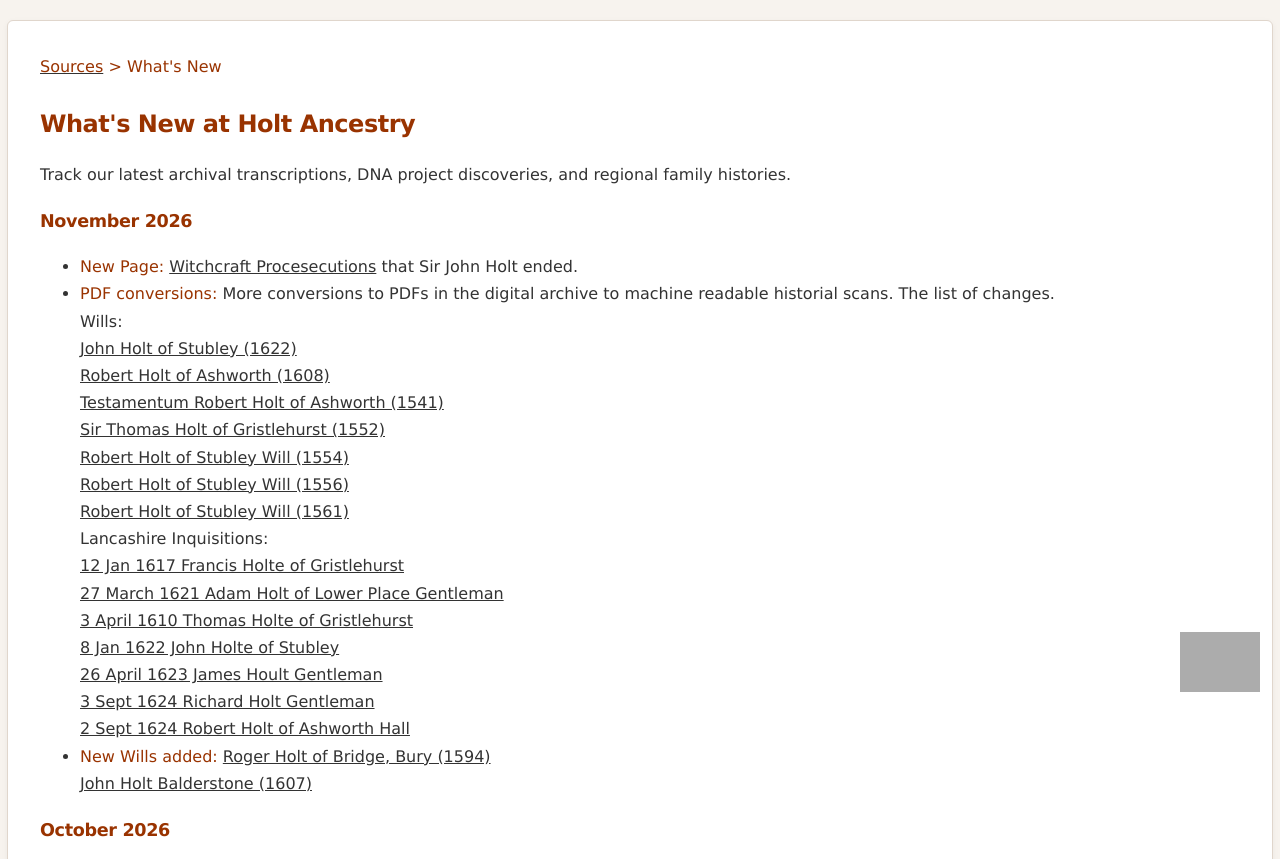
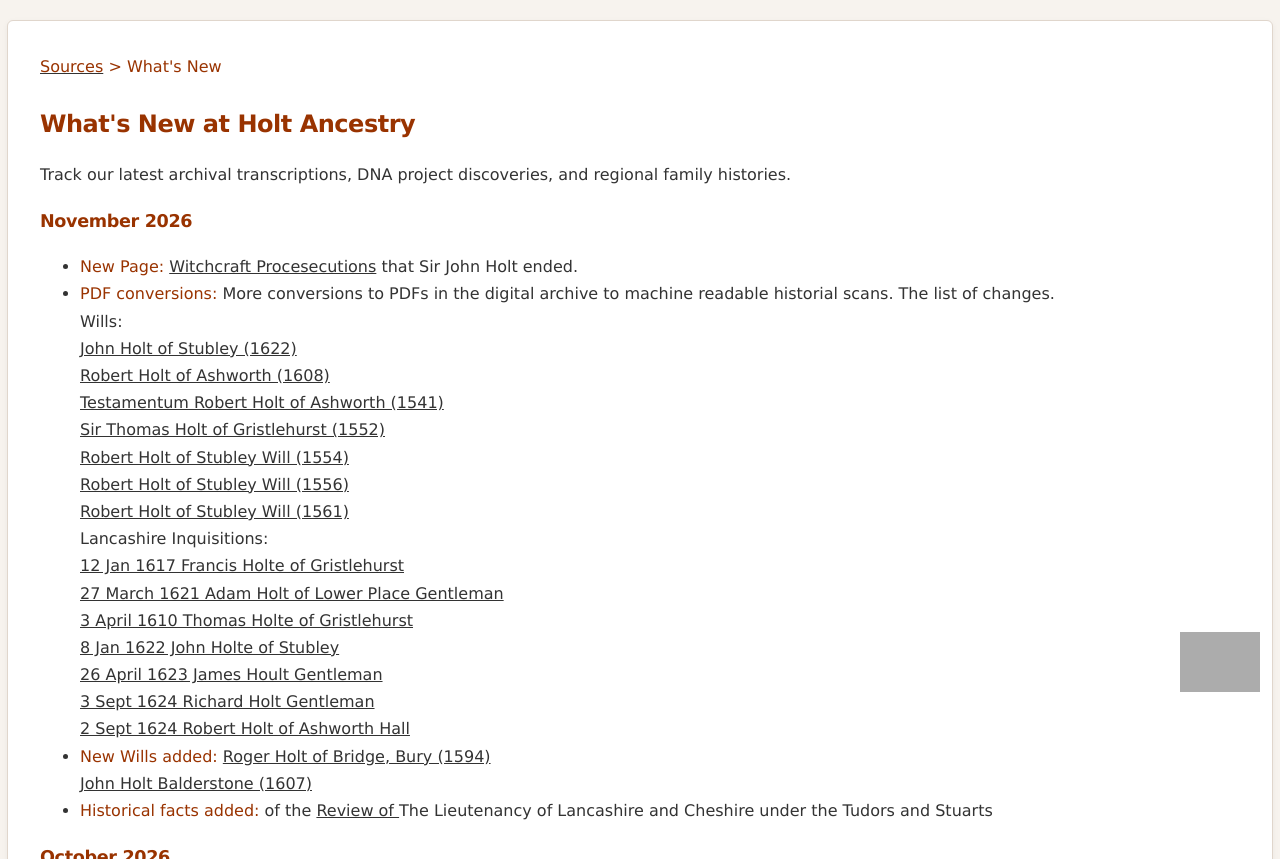
Before and after one commit to HoltAncestry/holtancestry, a plain HTML site: page whatsnew.htm in a window 1280 px wide. Shown: the part 80-939 px from the top of the page. Drawn offline with Linux system fonts and the light colour scheme; grey boxes are pictures that could not be loaded.

Commit message:
page facts added

```diff
--- a/whatsnew.htm
+++ b/whatsnew.htm
@@ -102,10 +102,12 @@
   <a href="lancinquisitions.htm">2 Sept 1624 Robert Holt of Ashworth Hall</a><br/>
 </li>
 
-
   <li><span class="menutitle">New Wills added:</span>
   <a href="pdf/rogerholtof_bridgebury1594.pdf">Roger Holt of Bridge, Bury (1594)</a><br/>
   <a href="pdf/johnholtof_balderstone1607.pdf">John Holt Balderstone (1607)</a>  </li>
+
+  <li><span class="menutitle">Historical facts added:</span> of the <a href="tudor.htm">Review of </a>The Lieutenancy of
+    Lancashire and Cheshire under the Tudors and Stuarts</li>
 </ul>
 
 
```
